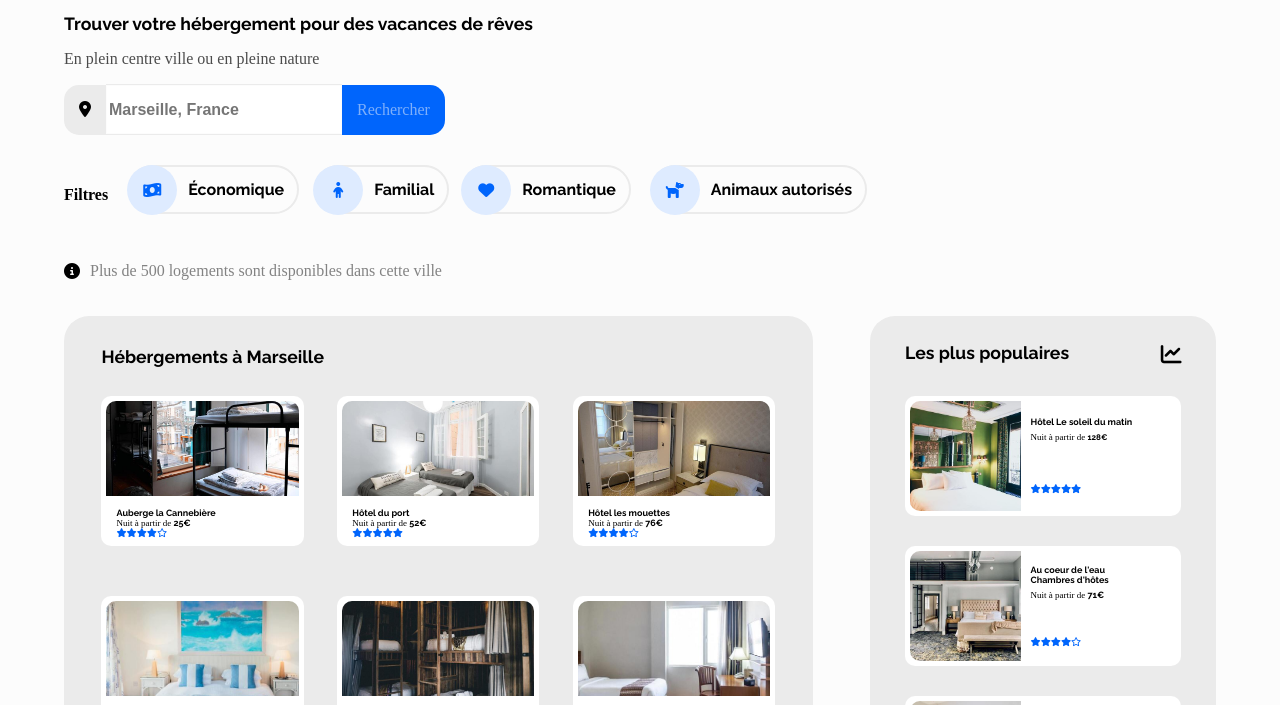
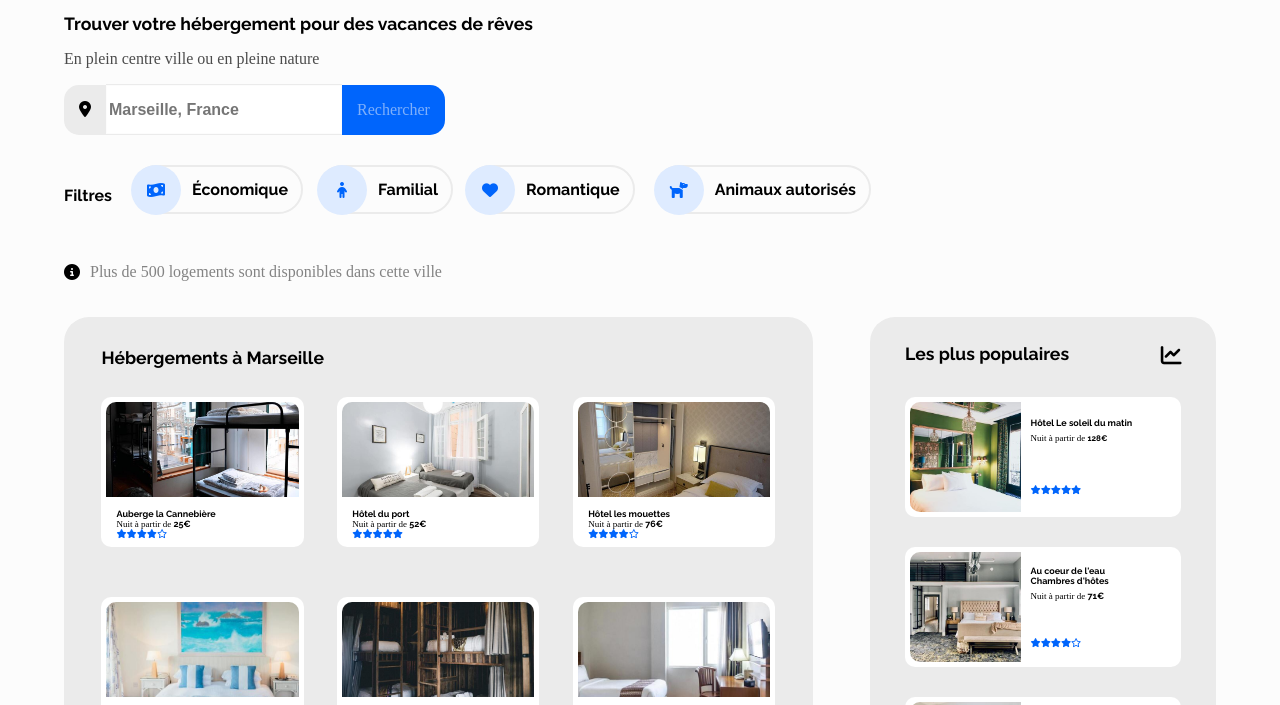
Before and after one commit to bynou/DeflandreMelvyn_2_07012020, a plain HTML site: page index.html in a window 1280 px wide. Shown: the part 87-792 px from the top of the page. Drawn offline with Linux system fonts and the light colour scheme; a web font is replaced by a local one.

Commit message:
ralewaybold filtre

```diff
--- a/index.html
+++ b/index.html
@@ -55,7 +55,7 @@
 
 <section class="filtre">
   <div class="filtre_conteneur">
-    <h4>Filtres</h4>
+    <h4 style="font-family: 'ralewaybold';">Filtres</h4>
     <div class="filtre_eco">
         <div class="filtre_icon"><i class="fas fa-money-bill-wave"></i></div>
         <div class="filtre_text">Économique</div>
```
